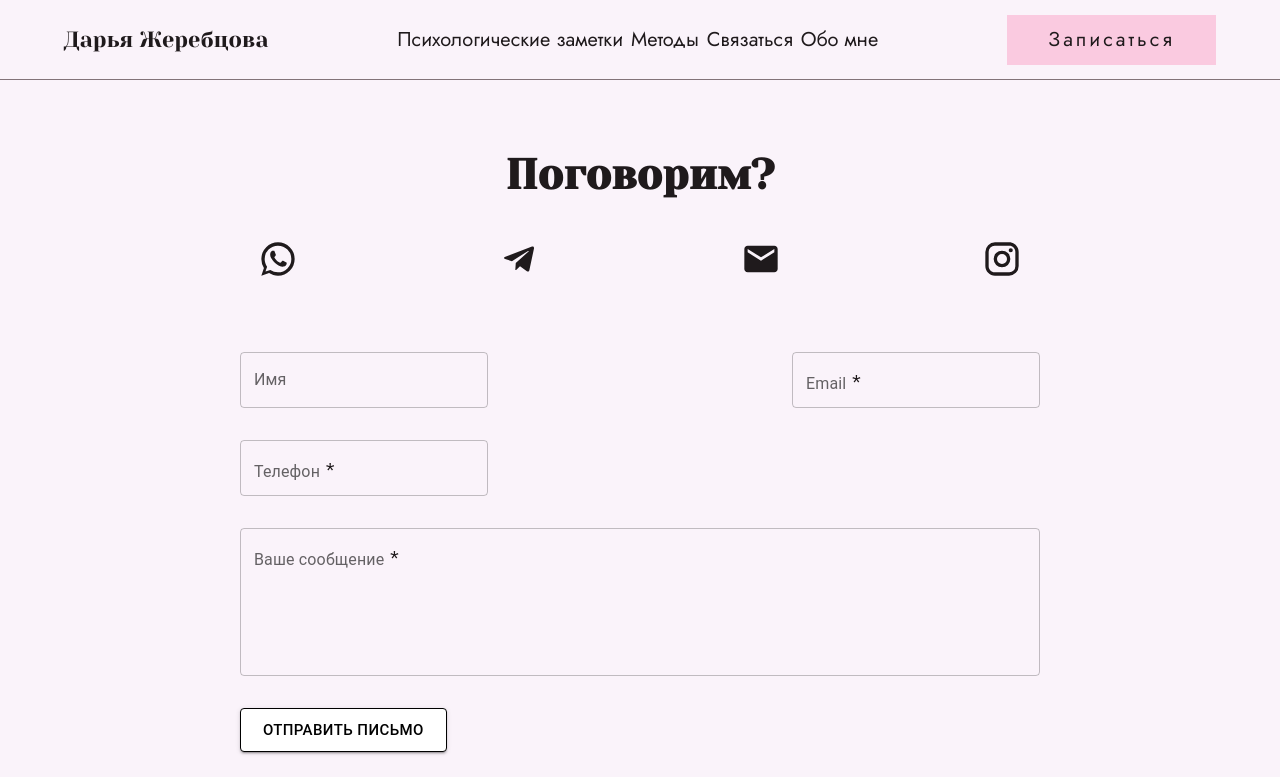
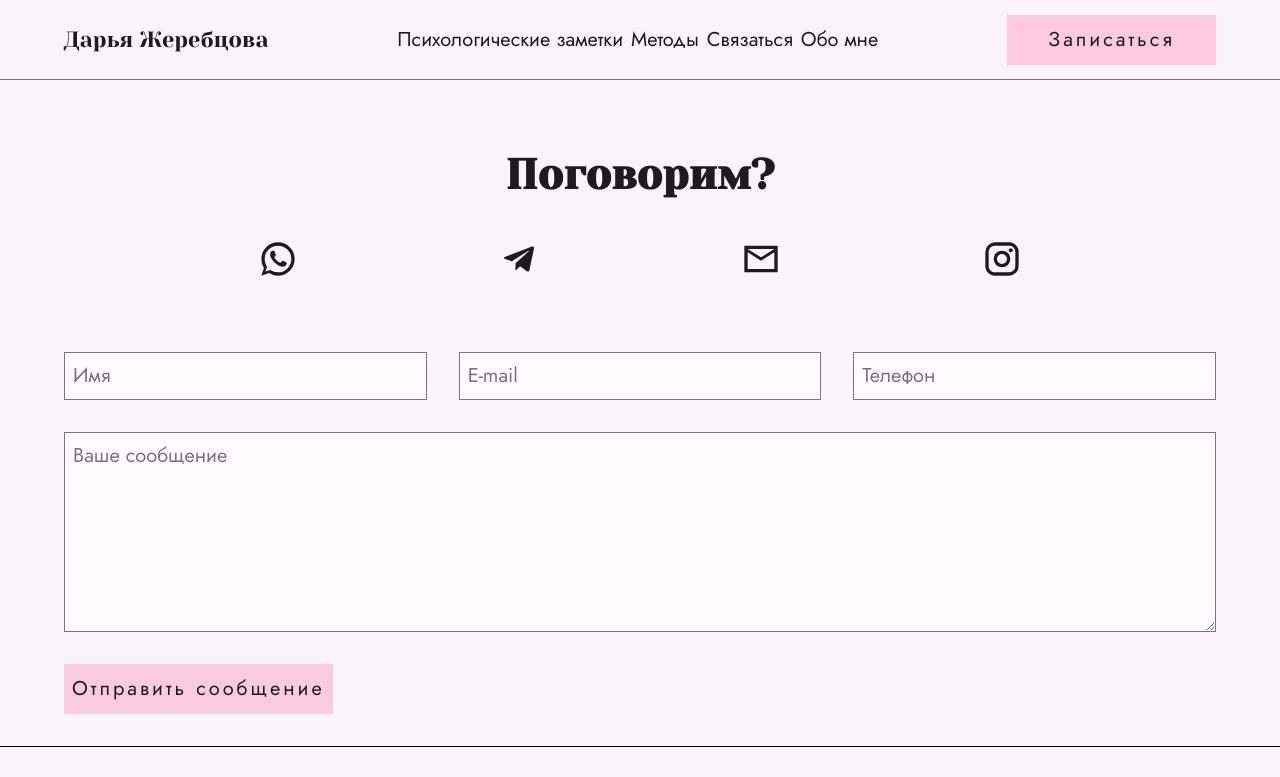
Before and after one commit to spqrod/zhe-front-end, a React (Create React App) app: page /#/contact in a window 1280 px wide. Shown: the top 777 px of the page. Built offline with nearby package versions, Linux system fonts and the light colour scheme.

Commit message:
Style contact form

```diff
--- a/src/components/SocialLinks.js
+++ b/src/components/SocialLinks.js
@@ -1,6 +1,6 @@
 import TelegramIcon from '@mui/icons-material/Telegram';
 import WhatsAppIcon from '@mui/icons-material/WhatsApp';
-import EmailIcon from '@mui/icons-material/Email';
+import EmailIcon from '@mui/icons-material/MailOutlineSharp';
 import InstagramIcon from '@mui/icons-material/Instagram';
 import "../styles/socialLinks.css";
 
--- a/src/pages/Contact.js
+++ b/src/pages/Contact.js
@@ -2,11 +2,8 @@ import "../styles/contact.css";
 import PhoneIcon from '@mui/icons-material/Phone';
 import PlaceIcon from '@mui/icons-material/Place';
 import WhatsAppIcon from '@mui/icons-material/WhatsApp';
-import SendIcon from '@mui/icons-material/Send';
-import Box from '@mui/material/Box';
-import TextField from '@mui/material/TextField';
-import Button from "@mui/material/Button";
 import SocialLinks from "../components/SocialLinks";
+import { Link } from "react-router-dom";
 
 
 export default function Contact() {
@@ -18,16 +15,26 @@ export default function Contact() {
             </section>
             <section className="formSection">
                 <form className="form">
-                    <TextField label="Имя" variant="outlined"/>
-                    <TextField label="Email" required variant="outlined" type="email"/>
-                    <TextField label="Телефон" required variant="outlined" type="tel"/>
-                    <TextField label="Ваше сообщение" required variant="outlined" type="text" multiline rows={5} fullWidth/>
-                    <Button className="formButton" variant="contained" size="large"
-                    sx={{
-                        backgroundColor: "white",
-                        color: "black",
-                        border: "1px solid black"
-                    }}>Отправить письмо</Button>
+                    {/* <div className="inputContainer"> */}
+                    <input className="inputField" type="text" placeholder="Имя" name="name" />
+                    <input className="inputField" type="email" placeholder="E-mail" name="email" required />
+                    <input className="inputField" type="tel" placeholder="Телефон" name="phone" />
+                    <textarea className="textArea" placeholder="Ваше сообщение" name="message" />
+
+                    {/* </div> */}
+                    {/* <TextField label="Имя" variant="filled"/> */}
+                    {/* <TextField label="Email" required variant="filled" type="email"/> */}
+                    {/* <TextField label="Телефон" required variant="filled" type="tel"/> */}
+                    {/* <TextField label="Ваше сообщение" required variant="filled" type="text" multiline rows={5} fullWidth/> */}
+                    <button className="button">
+                        <Link className="buttonLink">
+                            Отправить сообщение
+                        </Link>
+                        <div className="buttonBorder"></div>
+                        <div className="buttonBorder"></div>
+                        <div className="buttonBorder"></div>
+                        <div className="buttonBorder"></div>
+                    </button>
                 </form>
             </section>
         </main>
--- a/src/styles/contact.css
+++ b/src/styles/contact.css
@@ -1,6 +1,4 @@
-* {
-    /* border: 1px solid black; */
-}
+
 
 .contactPage .socialLinksContainer {
     justify-content: space-evenly;
@@ -12,10 +10,14 @@
 }
 
 .contactPage .form {
-    max-width: min(800px, 80vw);
+    /* max-width: min(800px, 80vw); */
     display: flex;
     justify-content: space-between;
     flex-wrap: wrap;
     gap: var(--big-gap);
 
 }
+
+.contactPage .inputField {
+    flex: 1;
+}
--- a/src/styles/global.css
+++ b/src/styles/global.css
@@ -19,7 +19,7 @@
     --on-surface-variant: #504348;
 
     --border: 1px solid var(--outline);
-    --border-radius: 16px;
+    --border-radius: 0;
 
     --font-family-1: 'Yeseva One', cursive;
     --font-family-2: 'Jost', sans-serif;
@@ -27,14 +27,13 @@
     --transition: all .5s ease-in-out;
 }
 
-* {
+*, *::after, *::before {
     box-sizing: border-box;
     margin: 0;
     padding: 0;
 }
 
 h1, h2, p, span, a, div {
-    font-family: Arial, Helvetica, sans-serif;
     color: var(--on-background);
     line-height: 1.5;
 }
@@ -80,6 +79,60 @@ li {
     list-style-type: circle;
     list-style-position: inside;
 }
+
+/* Input fields */
+
+input[type=text], input[type=tel], input[type=email], textarea {
+    padding: var(--small-gap);
+    font-size: 20px;
+    font-family: var(--font-family-2);
+    color: var(--on-background);
+    line-height: 1.5;
+}
+
+input {
+    /* position: relative; */
+}
+
+input, input:focus, textarea, textarea:focus {
+    border-radius: var(--border-radius);
+    background-color: var(--surface);
+    border: var(--border);
+    outline: 0;
+    transition: var(--transition);
+}
+
+input:focus, textarea:focus {
+    background-color: var(--surface-variant);
+    color: var(--on-surface-variant)
+}
+
+textarea {
+    width: 100%;
+    min-height: 200px;
+}
+
+.inputContainer {
+    /* position: relative; */
+}
+
+.inputContainer::after {
+    /* position: absolute;
+    top: 0;
+    left: 0;
+    content: "";
+    width: 0;
+    height: 100%;
+    border-bottom: 1px solid var(--primary);
+    transition: var(--transition); */
+}
+
+
+.inputContainer:has(input:focus)::after {
+    /* width: 100%; */
+}
+
+/* Button */
 
 .button {
     min-width: 209px;
```
